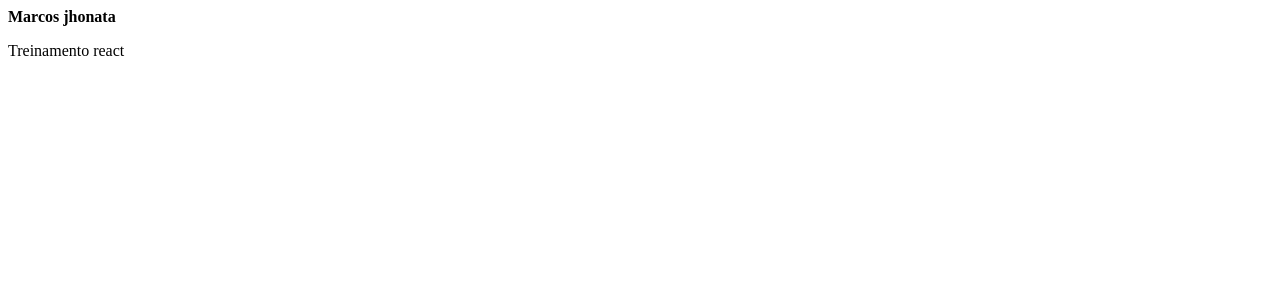
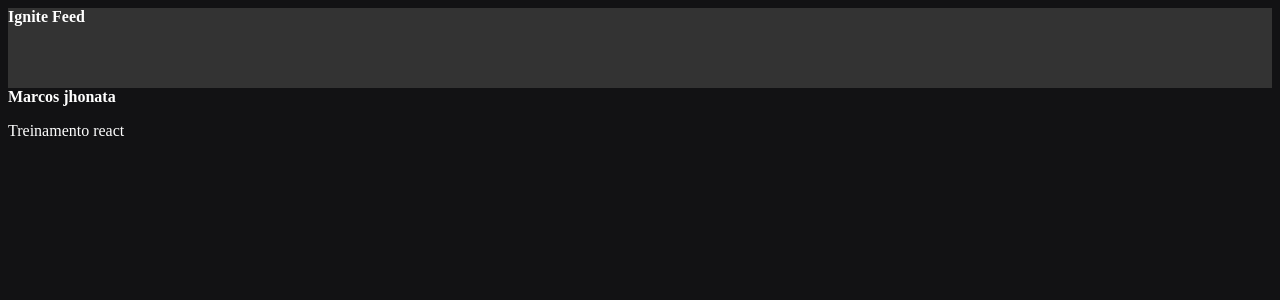
Before and after one commit to MarcosJhonata/Ignite, a React (Vite) app in the folder Aulas/01-fundamentos-reactjs/: page / in a window 1280 px wide. Shown: the top 300 px of the page. Built offline with nearby package versions, Linux system fonts and the light colour scheme.

Commit message:
Add component Header and Header css module , and style css for background

```diff
--- a/Aulas/01-fundamentos-reactjs/src/App.jsx
+++ b/Aulas/01-fundamentos-reactjs/src/App.jsx
@@ -1,7 +1,10 @@
-import { Post } from './Post'
+import { Post } from './Post';
+import { Header } from './components/Header';
+import './style.css';
 export function App() {
   return (
      <div>
+      <Header />
      <Post
      author="Marcos jhonata"
      content="Treinamento react"
--- /dev/null
+++ b/Aulas/01-fundamentos-reactjs/src/components/Header.jsx
@@ -0,0 +1,9 @@
+import styles from './Header.module.css'
+export function Header() {
+    return (
+        <header className={styles.header}>
+         <strong>Ignite Feed</strong>
+        </header>
+
+    );
+}
--- /dev/null
+++ b/Aulas/01-fundamentos-reactjs/src/components/Header.module.css
@@ -0,0 +1,4 @@
+.header {
+    background: #333;
+    height: 80px;
+}
--- /dev/null
+++ b/Aulas/01-fundamentos-reactjs/src/style.css
@@ -0,0 +1,4 @@
+body {
+    background: #121214;
+    color: #fff;
+}
```
